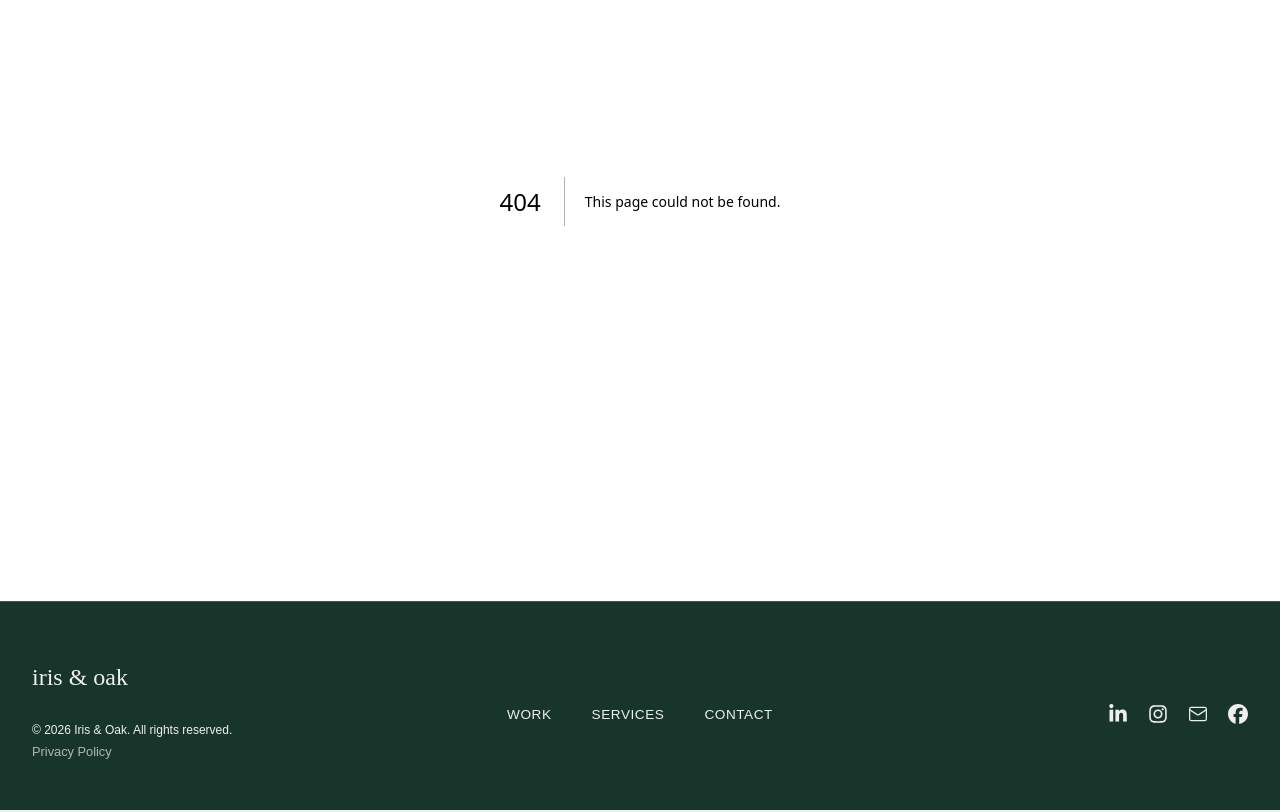
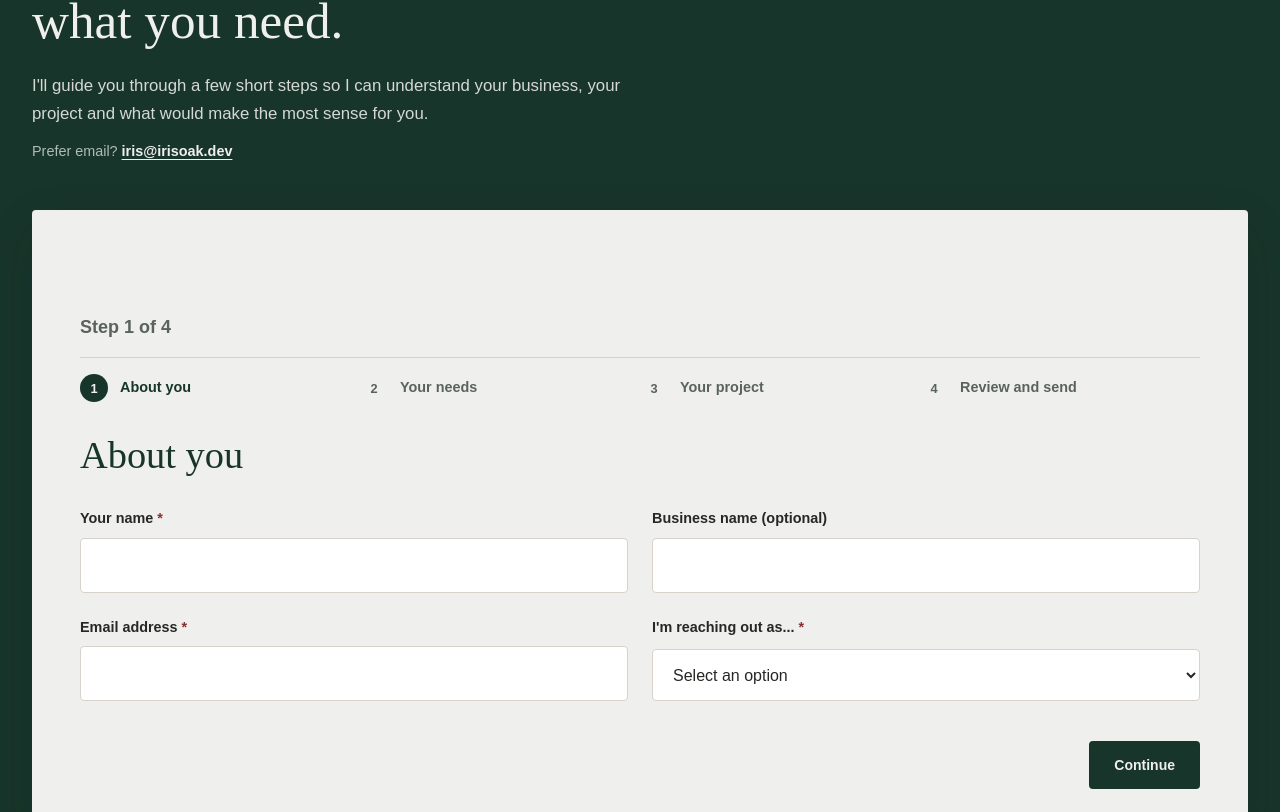
Before and after one commit to irisoak/irisoak-next, a Next.js app: page /contact in a window 1280 px wide. Before the commit this address had no page. Shown: the part 288-1100 px from the top of the page. Built offline with nearby package versions, Linux system fonts and the light colour scheme.

Commit message:
feat: complete v1.1 site redesign and client journey updates

```diff
--- /dev/null
+++ b/src/app/contact/page.tsx
@@ -0,0 +1,40 @@
+import ClientJourney from "@/components/home/ClientJourney";
+
+type ContactPageProps = {
+  searchParams: Promise<{
+    service?: string | string[];
+  }>;
+};
+
+const allowedServices = new Set([
+  "launch",
+  "refresh",
+  "care",
+  "custom",
+]);
+
+export default async function ContactPage({
+  searchParams,
+}: ContactPageProps) {
+  const parameters = await searchParams;
+
+  const requestedService = Array.isArray(parameters.service)
+    ? parameters.service[0]
+    : parameters.service;
+
+  const initialService =
+    requestedService && allowedServices.has(requestedService)
+      ? requestedService
+      : "";
+
+  return (
+    <main className="contact-page">
+      <ClientJourney
+        key={initialService || "general"}
+        defaultOpen
+        initialService={initialService}
+        standalone
+      />
+    </main>
+  );
+}
--- a/src/app/work/page.tsx
+++ b/src/app/work/page.tsx
@@ -117,7 +117,7 @@ export default function WorkPage() {
         <div className="work-page__contact">
           <p>Have a project in mind?</p>
 
-          <Link href="/#client-journey">
+          <Link href="/contact">
             Start a conversation{" "}
             <span aria-hidden="true">→</span>
           </Link>
--- a/src/components/home/ClientJourney.tsx
+++ b/src/components/home/ClientJourney.tsx
@@ -33,6 +33,12 @@ type JourneyData = {
   additionalInformation: string;
 };
 
+type ClientJourneyProps = {
+  defaultOpen?: boolean;
+  initialService?: string;
+  standalone?: boolean;
+};
+
 const initialJourneyData: JourneyData = {
   name: "",
   organisation: "",
@@ -57,11 +63,18 @@ const initialJourneyData: JourneyData = {
   additionalInformation: "",
 };
 
-export default function ClientJourney() {
+export default function ClientJourney({
+  defaultOpen = false,
+  initialService = "",
+  standalone = false,
+}: ClientJourneyProps) {
+
+
   const [currentStep, setCurrentStep] = useState(1);
-  const [isJourneyOpen, setIsJourneyOpen] = useState(false);
+  const [isJourneyOpen, setIsJourneyOpen] = useState(defaultOpen);
   const [consentGiven, setConsentGiven] = useState(false);
   const [consentError, setConsentError] = useState(false);
+  const [isAmendingAbout, setIsAmendingAbout] = useState(false);
 
   const [formStatus, setFormStatus] = useState<
     "idle" | "sending" | "success" | "error"
@@ -73,8 +86,10 @@ export default function ClientJourney() {
     organisationType: false,
   });
 
-  const [journeyData, setJourneyData] =
-    useState<JourneyData>(initialJourneyData);
+  const [journeyData, setJourneyData] = useState<JourneyData>({
+    ...initialJourneyData,
+    service: initialService,
+  });
 
   /* ========================================
      Step 1 Validation
@@ -93,6 +108,12 @@ export default function ClientJourney() {
     setStepOneErrors(errors);
 
     if (Object.values(errors).some(Boolean)) {
+      return;
+    }
+
+    if (isAmendingAbout) {
+      setIsAmendingAbout(false);
+      setCurrentStep(4);
       return;
     }
 
@@ -168,16 +189,43 @@ export default function ClientJourney() {
     }
   };
 
+  const handleServiceChange = (service: string) => {
+    setJourneyData((current) => ({
+      ...current,
+      service,
+
+      hasBrand: "",
+      pageCount: "",
+
+      currentWebsiteUrl: "",
+      refreshProblem: "",
+
+      currentPlatform: "",
+      supportType: "",
+
+      customBuild: "",
+      integrations: "",
+
+      timeline: "",
+      budget: "",
+      additionalInformation: "",
+    }));
+  };
+
   /* ========================================
      Reset Journey
   ======================================== */
 
   const resetJourney = () => {
     setCurrentStep(1);
-    setJourneyData(initialJourneyData);
+    setJourneyData({
+      ...initialJourneyData,
+      service: initialService,
+    });
     setConsentGiven(false);
     setConsentError(false);
     setFormStatus("idle");
+    setIsAmendingAbout(false);
 
     setStepOneErrors({
       name: false,
@@ -298,6 +346,7 @@ export default function ClientJourney() {
             id="client-journey-form"
             className="client-journey__expanded"
           >
+            {!standalone && (
               <button
                 type="button"
                 className="client-journey__close"
@@ -306,6 +355,7 @@ export default function ClientJourney() {
               >
                 <span aria-hidden="true">x</span>
               </button>
+            )}
 
             {/* ========================================
                 Progress
@@ -528,7 +578,7 @@ export default function ClientJourney() {
                       type="submit"
                       className="button button--primary"
                     >
-                      Continue
+                      {isAmendingAbout ? "Save changes" : "Continue"}
                     </button>
                   </div>
                 </fieldset>
@@ -574,10 +624,7 @@ export default function ClientJourney() {
                         value="launch"
                         checked={journeyData.service === "launch"}
                         onChange={(event) =>
-                          setJourneyData((current) => ({
-                            ...current,
-                            service: event.target.value,
-                          }))
+                          handleServiceChange(event.target.value)
                         }
                       />
 
@@ -603,10 +650,7 @@ export default function ClientJourney() {
                         value="refresh"
                         checked={journeyData.service === "refresh"}
                         onChange={(event) =>
-                          setJourneyData((current) => ({
-                            ...current,
-                            service: event.target.value,
-                          }))
+                          handleServiceChange(event.target.value)
                         }
                       />
 
@@ -632,10 +676,7 @@ export default function ClientJourney() {
                         value="care"
                         checked={journeyData.service === "care"}
                         onChange={(event) =>
-                          setJourneyData((current) => ({
-                            ...current,
-                            service: event.target.value,
-                          }))
+                          handleServiceChange(event.target.value)
                         }
                       />
 
@@ -661,10 +702,7 @@ export default function ClientJourney() {
                         value="custom"
                         checked={journeyData.service === "custom"}
                         onChange={(event) =>
-                          setJourneyData((current) => ({
-                            ...current,
-                            service: event.target.value,
-                          }))
+                          handleServiceChange(event.target.value)
                         }
                       />
 
@@ -682,7 +720,7 @@ export default function ClientJourney() {
                     <button
                       type="button"
                       className="button button--secondary"
-                      onClick={() => setCurrentStep(1)}
+                      onClick={() => {setCurrentStep(1)}}
                     >
                       Back
                     </button>
@@ -715,8 +753,8 @@ export default function ClientJourney() {
                   <legend>Your project</legend>
 
                   <p className="form-hint">
-                    A few details will help me understand what would make the
-                    most sense for your project.
+                    Share whatever you know so far. It&apos;s fine to leave anything
+                    blank—we can work through the details together.
                   </p>
 
                   {/* Launch */}
@@ -1069,7 +1107,10 @@ export default function ClientJourney() {
                       <button
                         type="button"
                         className="review-edit-button"
-                        onClick={() => setCurrentStep(1)}
+                        onClick={() => {
+                          setIsAmendingAbout(true);
+                          setCurrentStep(1);
+                        }}
                       >
                         Amend
                       </button>
@@ -1338,6 +1379,14 @@ export default function ClientJourney() {
                   .
                 </p>
 
+                {standalone ? (
+                  <Link
+                    href="/"
+                    className="button button--primary"
+                  >
+                    Return to Iris & Oak
+                  </Link>
+                ) : (
                   <button
                     type="button"
                     className="button button--primary"
@@ -1348,6 +1397,7 @@ export default function ClientJourney() {
                   >
                     Return to Iris & Oak
                   </button>
+                )}
               </div>
             )}
           </div>
--- a/src/components/home/Services.tsx
+++ b/src/components/home/Services.tsx
@@ -2,6 +2,7 @@
 
 import { useState } from "react";
 import Image from "next/image";
+import Link from "next/link";
 import Container from "@/components/layout/Container";
 
 type ServiceName = "Launch" | "Refresh" | "Care";
@@ -148,17 +149,6 @@ export default function Services() {
     }
   };
 
-  const handleServiceEnquiry = (serviceName: ServiceName) => {
-    console.log("Selected service:", serviceName);
-
-    document
-      .getElementById("client-journey")
-      ?.scrollIntoView({
-        behavior: "smooth",
-        block: "start",
-      });
-  };
-
   return (
     <section className="services" id="services">
       <Container>
@@ -235,13 +225,12 @@ export default function Services() {
                     ))}
 
                     <div className="services__enquire-row">
-                      <button
-                        type="button"
+                      <Link
+                        href={`/contact?service=${service.name.toLowerCase()}`}
                         className="services__enquire"
-                        onClick={() => handleServiceEnquiry(service.name)}
                       >
                         Enquire <span aria-hidden="true">→</span>
-                      </button>
+                      </Link>
                     </div>
                   </div>
                 )}
```
Lines whose indentation alone changed are shown as unchanged.
